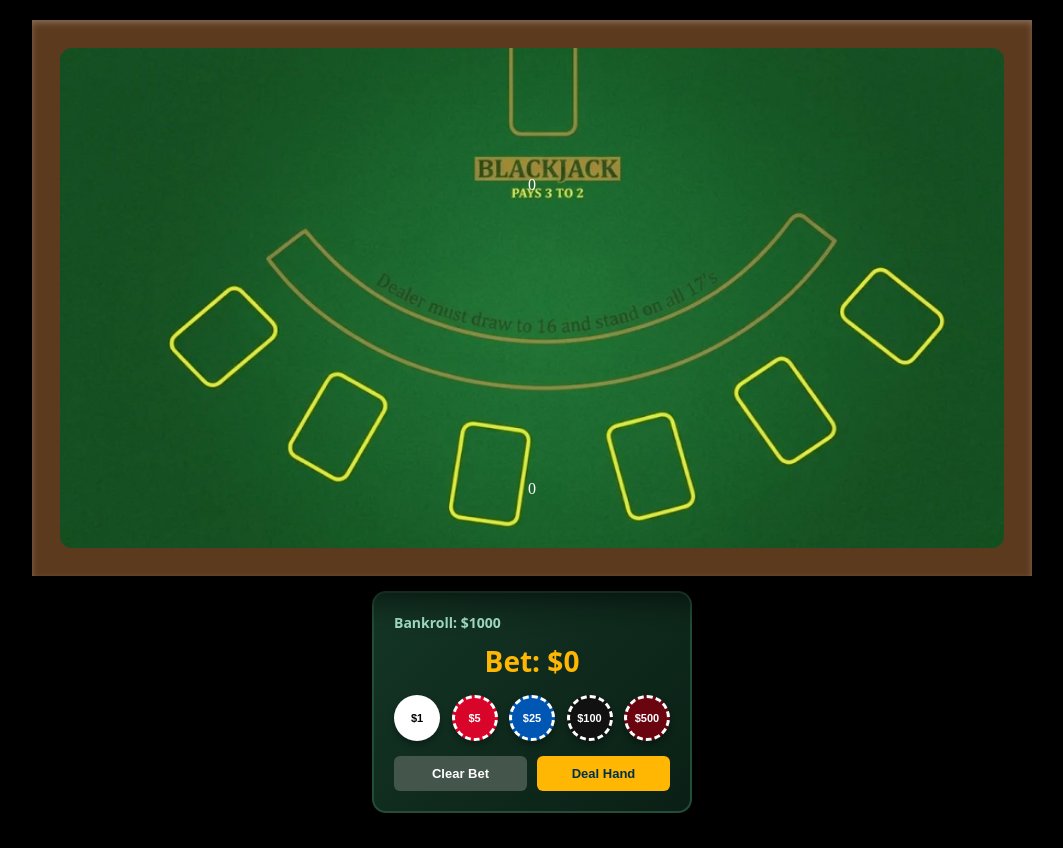
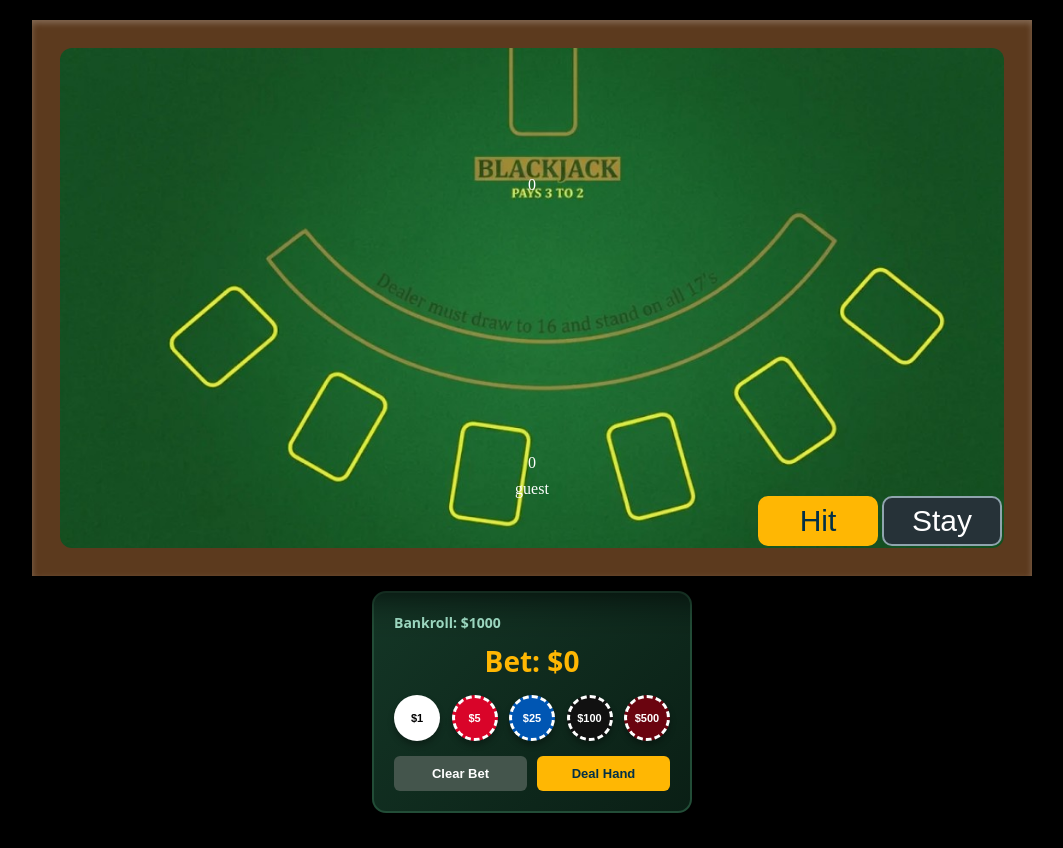
Before and after one commit to d-bogdan/Blackjack, a plain HTML site: page blackjack.html in a window 1280 px wide. Shown: the whole page, without its empty margins (108-1171 px from the left). Drawn offline with Linux system fonts and the light colour scheme.

Commit message:
adding hit/stay added hit,stay,name
added buttons, name grabber, minor changes to js image display (wrong names)

```diff
--- a/Javascript js/script.js
+++ b/Javascript js/script.js
@@ -29,6 +29,7 @@ window.onload = function() {
     buildDeck();
     shuffleDeck();
     updateBalance(playerBalance);
+    setName();
     setupBettingSystem();
 }
 
@@ -129,7 +130,7 @@ function startGame() {
     // console.log(hidden);
     // console.log(dealerSum);
     while (dealerSum < 17) {
-        //<img src="./cards/4-C.png">
+        //<img src="./images/4-C.svg">
         let cardImg = document.createElement("img");
         let card = deck.pop();
         cardImg.src = "./images/" + card + ".svg";
@@ -158,7 +159,7 @@ function hit() {
 
     let cardImg = document.createElement("img");
     let card = deck.pop();
-    cardImg.src = "./cards/" + card + ".png";
+    cardImg.src = "./images/" + card + ".svg";
     yourSum += getValue(card);
     yourAceCount += checkAce(card);
     document.getElementById("your-cards").append(cardImg);
@@ -174,7 +175,7 @@ function stay() {
     yourSum = reduceAce(yourSum, yourAceCount);
 
     canHit = false;
-    document.getElementById("hidden").src = "./cards/" + hidden + ".png";
+    document.getElementById("hidden").src = "./images/" + hidden + ".svg"; //there is no "hidden" id in the html, pls fix
 
     let message = "";
     if (yourSum > 21) {
@@ -236,3 +237,12 @@ function reduceAce(playerSum, playerAceCount) {
     }
     return playerSum;
 }
+//wojteks name grabber start
+function setName() {
+    let URLString = new URLSearchParams(window.location.search);
+    let playerName = URLString.get("firstNameField");
+    if(playerName == null){
+        playerName="guest";
+    }
+    document.getElementById("player-name").innerText = playerName;
+}
--- a/blackjack.html
+++ b/blackjack.html
@@ -21,11 +21,18 @@
 
                 <!-- player position (bottom center: Made by Nihar) -->
                 <div id="player-spot" class="seat">
-                    <div id="player-cards" class="cards-container"></div>
+                    <div id="your-cards" class="cards-container"></div>
                     <div id="player-score" class="score-badge">0</div>
+                    <p id="player-name"></p>
                 </div>
 
             </div>
+            <!--Wojtek start-->
+            <div class="hit-stay-btn-container">
+                <button class="hit-stay-buttons" id="hit">Hit</button>
+                <button class="hit-stay-buttons" id="stay">Stay</button>
+            </div>
+            <!--Wojtek end-->
         </div>
         <!--Bogdan start-->
         <div class="blackjack-bet-window">
--- a/css/game-page-styles.css
+++ b/css/game-page-styles.css
@@ -174,3 +174,55 @@ body {
 }
 
 /*-----Bogdan end------*/
+/*-----Wojtek Start----*/
+.hit-stay-btn-container {
+    position:absolute;
+    z-index: 2;
+    right:30px;
+    bottom:30px;
+    gap: 25px;
+}
+.hit-stay-buttons {
+    font-size: 30px;
+    font-weight: 500;
+    min-width: 120px;
+    min-height: 50px;
+    padding: 5px;
+    border-radius: 10px;
+    transition: transform 0.05s ease-in;
+    cursor:pointer;
+}
+#hit {
+    background-color: #ffb703;
+    color: #023047;
+    border: 2px solid #ffb703;
+}
+#stay {
+    background-color: #263238;
+    color: #ffffff;
+    border: 2px solid #90a4ae;
+}
+#hit:hover {
+    filter:brightness(1.1);
+    transform: translateY(-3px);
+    box-shadow: 0 8px 16px rgba(0, 0, 0, 0.55);
+}
+#stay:hover {
+    filter:brightness(1.15);
+    transform: translateY(-3px);
+    box-shadow: 0 8px 16px rgba(0, 0, 0, 0.55);
+}
+#hit:active {
+    background-color: #c28b00;
+    transform: scale(0.95);
+    filter: none;
+}
+#stay:active {
+    background-color: #1a2327;
+    transform: scale(0.95);
+    filter: none;
+}
+#player-name {
+    z-index: 2;
+}
+/*----Wojek end*----/
```
